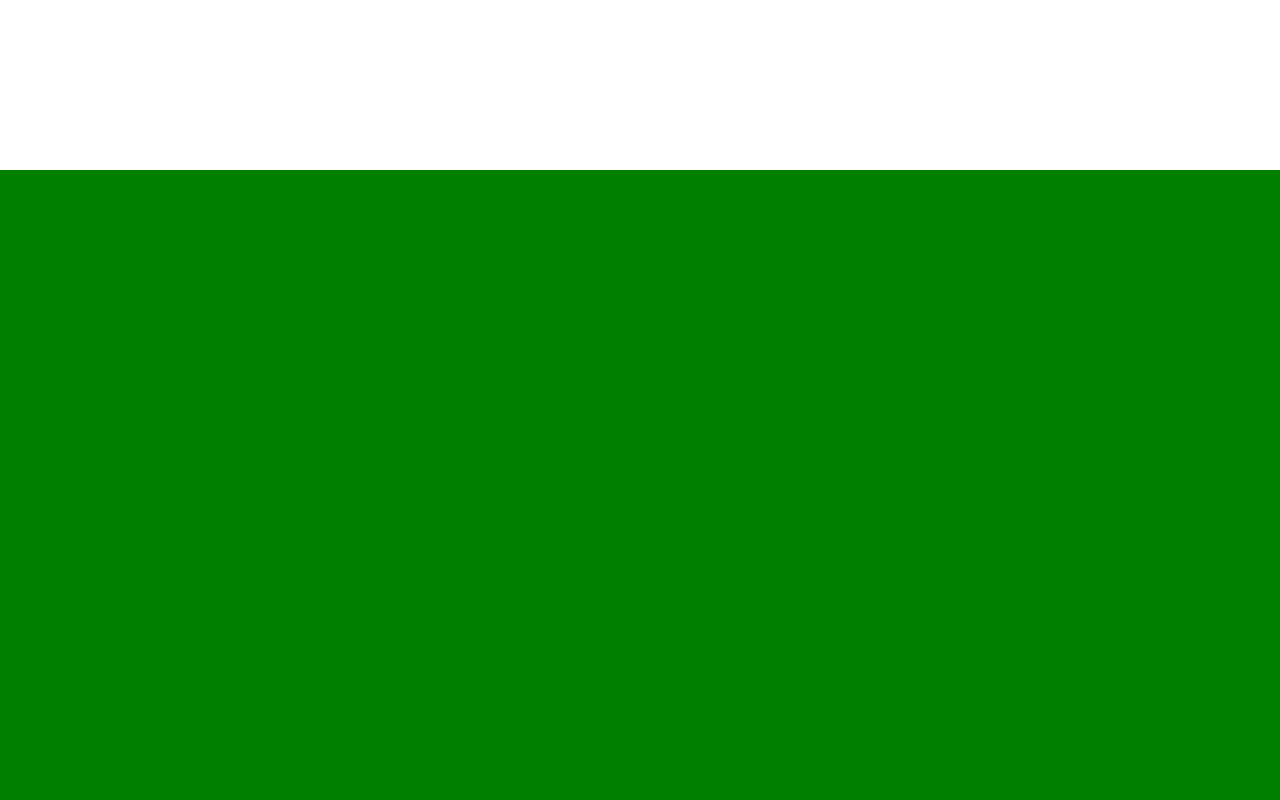
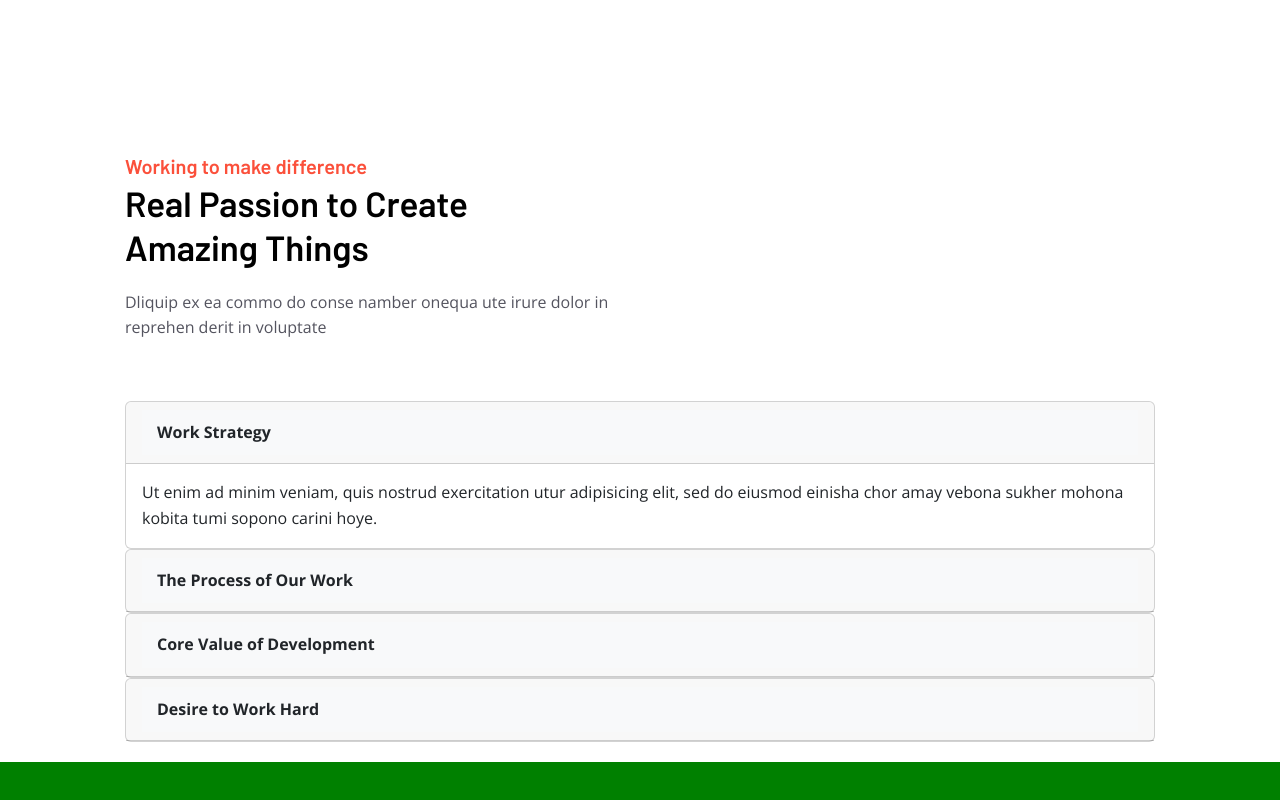
Before and after one commit to phamday997/Portfolio-ReactTypeScript, a React (Create React App) app: page / in a window 1280 px wide. Shown: the part 6286-7086 px from the top of the page. Built offline with nearby package versions, Linux system fonts and the light colour scheme.

Commit message:
add accordion for section working

```diff
--- a/package.json
+++ b/package.json
@@ -18,6 +18,7 @@
     "animate.css": "^4.1.1",
     "bootstrap": "^5.3.3",
     "react": "^19.0.0",
+    "react-bootstrap": "^2.10.9",
     "react-dom": "^19.0.0",
     "react-scripts": "5.0.1",
     "react-scroll": "^1.9.3",
@@ -55,6 +56,7 @@
     ]
   },
   "devDependencies": {
+    "@types/react-bootstrap": "^0.32.37",
     "@types/react-scroll": "^1.8.10",
     "babel-plugin-styled-components": "^2.1.4",
     "gh-pages": "^6.3.0"
--- /dev/null
+++ b/src/components/AccordionPD/AccordionPD.tsx
@@ -0,0 +1,28 @@
+import React from "react";
+import { Accordion } from "react-bootstrap";
+import { AccordionItemProps } from "./type/AccordionItemProps";
+import AccordionItem from "./Card/AccordionItem";
+
+interface AccordionProps {
+  data: AccordionItemProps[];
+}
+
+const AccordionPD: React.FC<AccordionProps> = ({ data }) => {
+  if (!data || data.length === 0) return null;
+
+  return (
+    <Accordion className="accordion-pd" defaultActiveKey="0">
+      {data.map((item: AccordionItemProps, index: number) => (
+        <AccordionItem
+          key={index}
+          eventKey={index.toString()}
+          title={item.title}
+        >
+          {item.content}
+        </AccordionItem>
+      ))}
+    </Accordion>
+  );
+};
+
+export default AccordionPD;
--- /dev/null
+++ b/src/components/AccordionPD/Card/AccordionItem.tsx
@@ -0,0 +1,32 @@
+import React, { useState } from "react";
+import { Accordion, Card } from "react-bootstrap";
+import CustomToggle from "./CustomToggle";
+
+interface AccordionItemProps {
+  eventKey: string;
+  title: string;
+  children: React.ReactNode;
+}
+
+const AccordionItem: React.FC<AccordionItemProps> = ({
+  eventKey,
+  title,
+  children,
+}) => {
+  return (
+    <Card className="style-1">
+      <Card.Header>
+        <CustomToggle eventKey={eventKey}>
+          <span className={`button-plus-minus ${false ? "" : "open"}`} />
+          <span>{title}</span>
+        </CustomToggle>
+      </Card.Header>
+
+      <Accordion.Collapse eventKey={eventKey}>
+        <Card.Body>{children}</Card.Body>
+      </Accordion.Collapse>
+    </Card>
+  );
+};
+
+export default AccordionItem;
--- /dev/null
+++ b/src/components/AccordionPD/Card/CustomToggle.tsx
@@ -0,0 +1,44 @@
+import React from "react";
+import { useAccordionButton } from "react-bootstrap/AccordionButton";
+
+interface CustomToggleProps {
+  children: React.ReactNode;
+  eventKey: string;
+  onToggle?: () => void;
+}
+
+const CustomToggle: React.FC<CustomToggleProps> = ({
+  children,
+  eventKey,
+  onToggle,
+}) => {
+  const decoratedOnClick = useAccordionButton(eventKey, () => {
+    if (onToggle) onToggle();
+  });
+
+  return (
+    <div
+      role="button"
+      aria-expanded={false}
+      tabIndex={0}
+      onKeyDown={(e) => {
+        if (e.key === "Enter") {
+          decoratedOnClick(e);
+        }
+      }}
+      style={{
+        display: "flex",
+        alignItems: "center",
+        cursor: "pointer",
+        fontWeight: "bold",
+        backgroundColor: "#f8f9fa",
+        padding: "10px 15px",
+      }}
+      onClick={decoratedOnClick}
+    >
+      {children}
+    </div>
+  );
+};
+
+export default CustomToggle;
--- /dev/null
+++ b/src/components/AccordionPD/type/AccordionItemProps.ts
@@ -0,0 +1,4 @@
+export interface AccordionItemProps {
+  title: string;
+  content: React.ReactNode;
+}
--- a/src/pages/MySkills/index.tsx
+++ b/src/pages/MySkills/index.tsx
@@ -14,6 +14,7 @@ import iconStar from "./images/star.png";
 import iconWeb from "./images/web.png";
 import banner from "./images/banner.jpg";
 import Card from "./Card/Card";
+import AccordionPD from "../../components/AccordionPD/AccordionPD";
 
 interface SkillItem {
   labelBar: string;
@@ -102,6 +103,26 @@ export const MySkills: React.FC = () => {
     },
   ];
 
+  const accordionData = [
+    {
+      title: "Work Strategy",
+      content: `Ut enim ad minim veniam, quis nostrud exercitation utur adipisicing elit,
+        sed do eiusmod einisha chor amay vebona sukher mohona kobita tumi sopono carini hoye.`,
+    },
+    {
+      title: "The Process of Our Work",
+      content: "Details about the process of our work go here.",
+    },
+    {
+      title: "Core Value of Development",
+      content: "Core value details for development are shared here.",
+    },
+    {
+      title: "Desire to Work Hard",
+      content: "Insights on the dedication and commitment to hard work.",
+    },
+  ];
+
   const handleOnclick = (record: ServiceCard): void => {
     setPopupData(record);
     setPopup("show");
@@ -179,6 +200,27 @@ export const MySkills: React.FC = () => {
           }}
         ></MovingParallax>
       </div>
+      <div className="group-working">
+        <div className="container">
+          <div className="group-working-wraper">
+            <div className="left">
+              <HeadingGroup
+                subTitle="Working to make difference"
+                mainTitle="Real Passion to Create <br/> Amazing Things"
+              >
+                <p>
+                  Dliquip ex ea commo do conse namber onequa ute irure dolor in
+                  <br />
+                  reprehen derit in voluptate
+                </p>
+              </HeadingGroup>
+            </div>
+            <div className="right">
+              <AccordionPD data={accordionData} />
+            </div>
+          </div>
+        </div>
+      </div>
       <PopupService
         classAnimation={popup}
         data={popupData}
```
Also changed, not shown: 1 other file (tests, documents, lock files or other folders).
